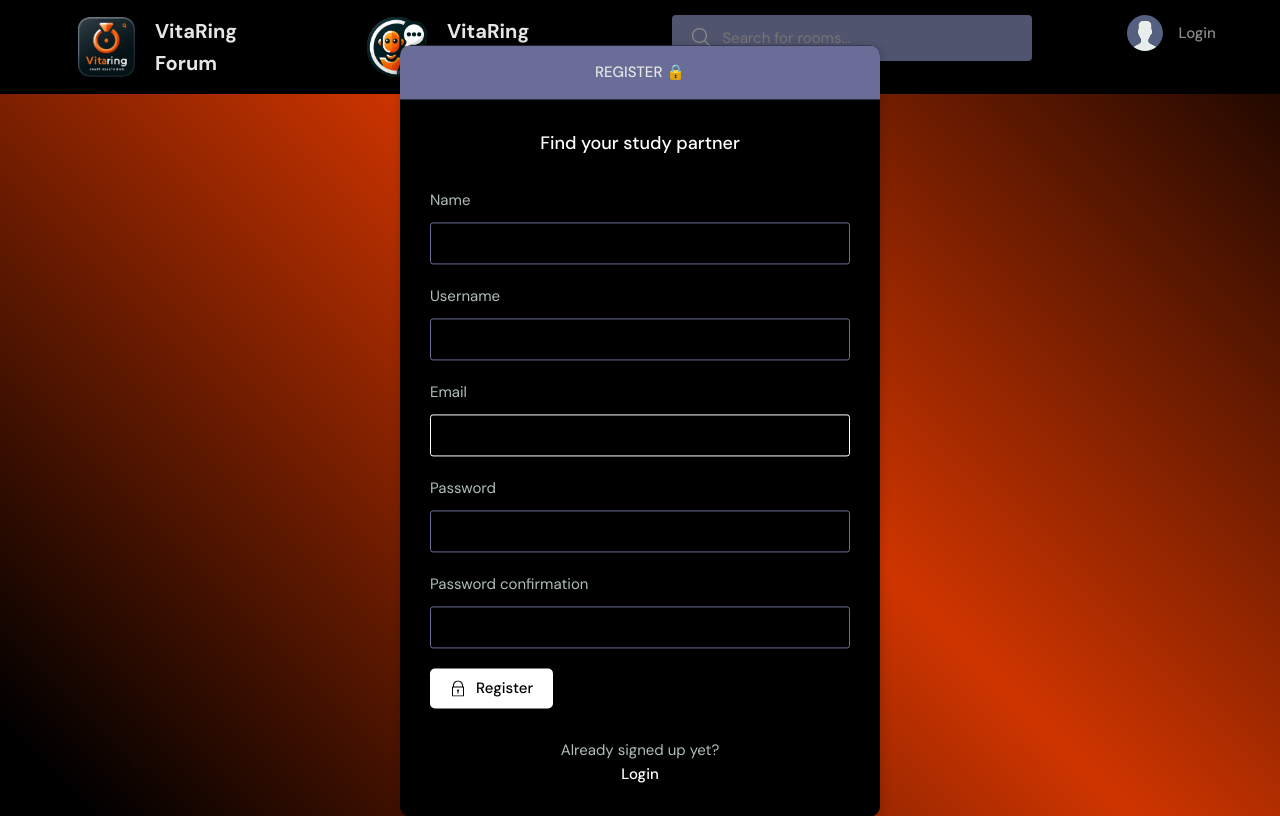
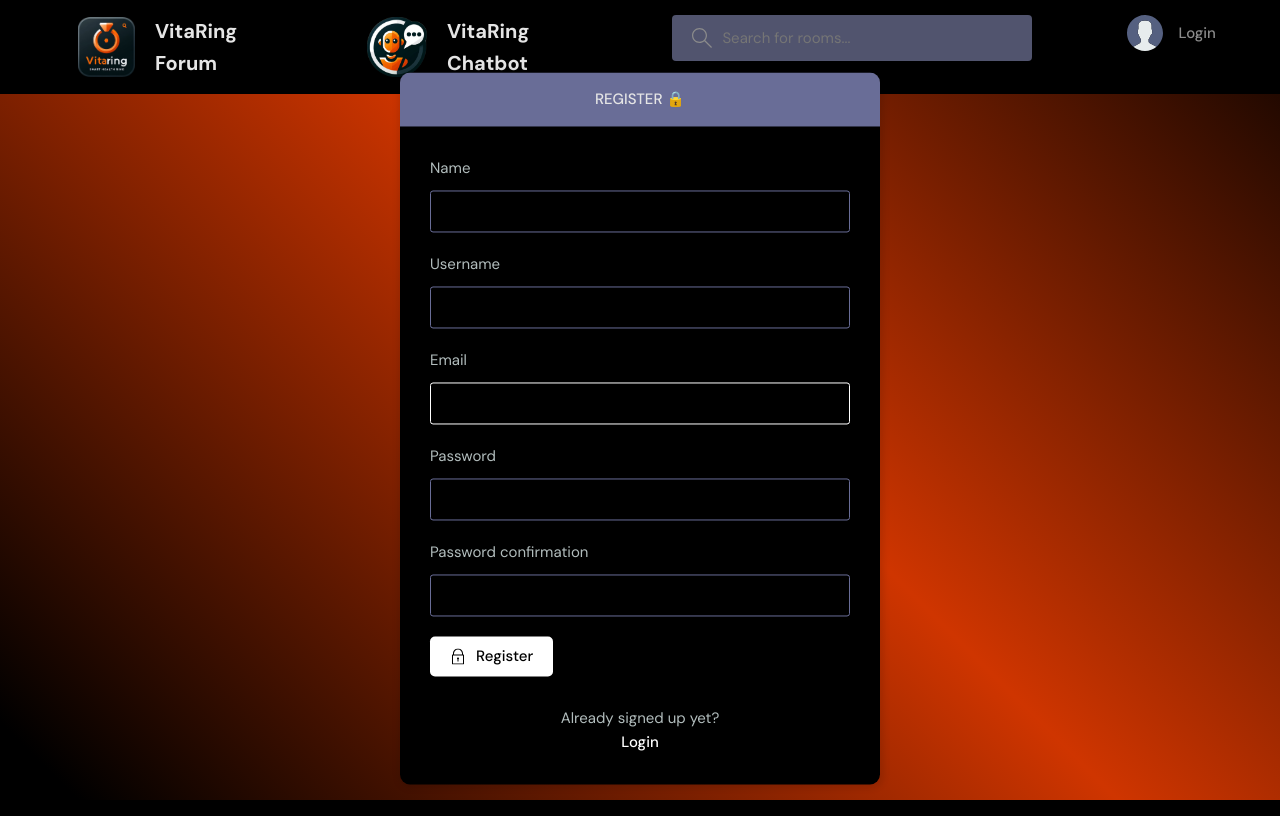
Before and after one commit to Mikku0/VitaRing_project, a Django app: page /register/ in a window 1280 px wide. Run offline with Django 5.2, Linux system fonts and the light colour scheme; parts of the project's set-up code (start-up, migrations or seed data) failed here and were passed over.

Commit message:
updated frontend

```diff
--- a/base/templates/base/login_register.html
+++ b/base/templates/base/login_register.html
@@ -61,7 +61,6 @@
                 </div>
             </div>
             <div class="layout__body">
-                <h2 class="auth__tagline">Find your study partner</h2>
                 <form class="form" action="" method="POST">
                     {% csrf_token %}
 
```
Also changed, not shown: static/img/fin.jpg (added).
